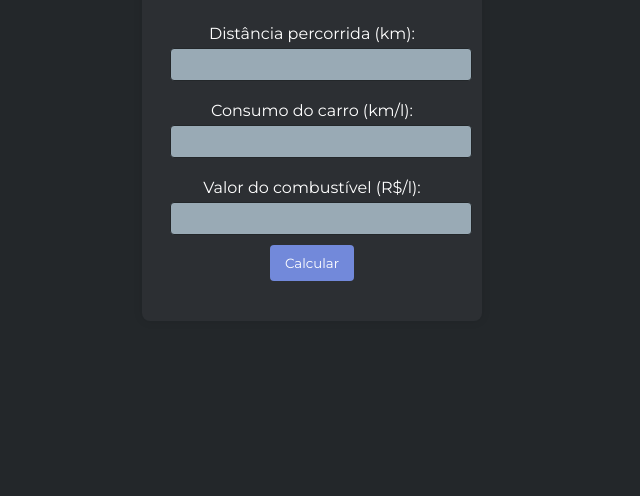
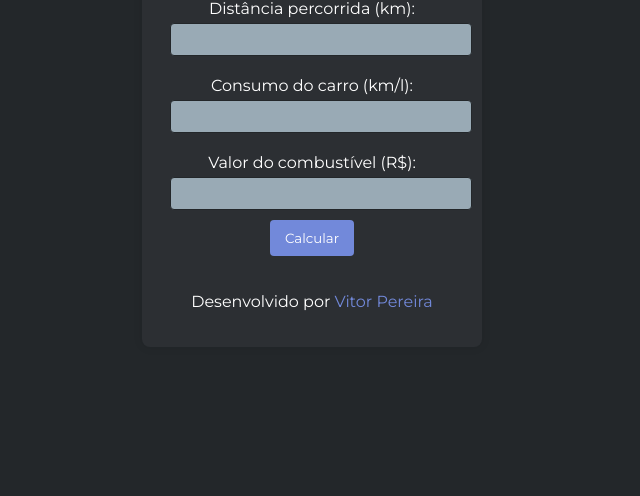
Before and after one commit to Vtzao/Calculadora-km-l, a plain HTML site: page index.html in a window 1280 px wide. Shown: the part 304-800 px from the top of the page, without its empty margins (328-968 px from the left). Drawn offline with Linux system fonts and the light colour scheme.

Commit message:
Correções and SEO
Correções and SEO

```diff
--- a/index.html
+++ b/index.html
@@ -3,25 +3,37 @@
 <head>
     <meta charset="UTF-8">
     <meta name="viewport" content="width=device-width, initial-scale=1.0">
-    <title>Calculadora de Consumo de Combustível</title>
-    <link href="style.css" rel="stylesheet">
+    <title>Calculadora de Consumo de Combustível | Vitor Pereira</title>
+    <meta name="description" content="Use nossa calculadora de consumo de combustível para calcular o gasto de combustível de seu carro de forma fácil e rápida.">
+    <meta name="keywords" content="calculadora de consumo de combustível, consumo de combustível, cálculo de combustível, economia de combustível, Vitor Pereira">
+    <meta name="author" content="Vitor Pereira">
+    <link rel="stylesheet" href="style.css">
 </head>
 <body>
+    <div class="home">
         <div class="container">
+            <header>
                 <h1>Calculadora de Consumo de Combustível</h1>
-        <form id="fuelCalculator">
+            </header>
+            <main>
+                <form id="fuelCalculator" aria-label="Formulário de calculadora de consumo de combustível">
                     <label for="distance">Distância percorrida (km):</label>
                     <input type="number" id="distance" name="distance" required>
 
                     <label for="efficiency">Consumo do carro (km/l):</label>
                     <input type="number" id="efficiency" name="efficiency" required>
 
-            <label for="price">Valor do combustível (R$/l):</label>
+                    <label for="price">Valor do combustível (R$):</label>
                     <input type="number" id="price" name="price" required>
 
                     <button type="button" onclick="calculateFuel()">Calcular</button>
                 </form>
                 <div id="result"></div>
+            </main>
+            <footer>
+                <p>Desenvolvido por <a href="https://pereiravt.com/" target="_blank" rel="noopener noreferrer">Vitor Pereira</a></p>
+            </footer>
+        </div>
     </div>
     <script src="script.js"></script>
 </body>
--- a/style.css
+++ b/style.css
@@ -5,10 +5,21 @@ body {
   color: white;
   background-color: #23272a;
   display: flex;
+  align-content: center;
+  text-align: center;
   justify-content: center;
   align-items: center;
   height: 100vh;
   margin: 0;
+}
+
+.home a{
+  color: #7289da;
+  cursor: pointer;
+  text-decoration: none;
+}
+.home a:hover{
+  color: #879ae0;
 }
 
 .container {
```
Lines whose indentation alone changed are shown as unchanged.
